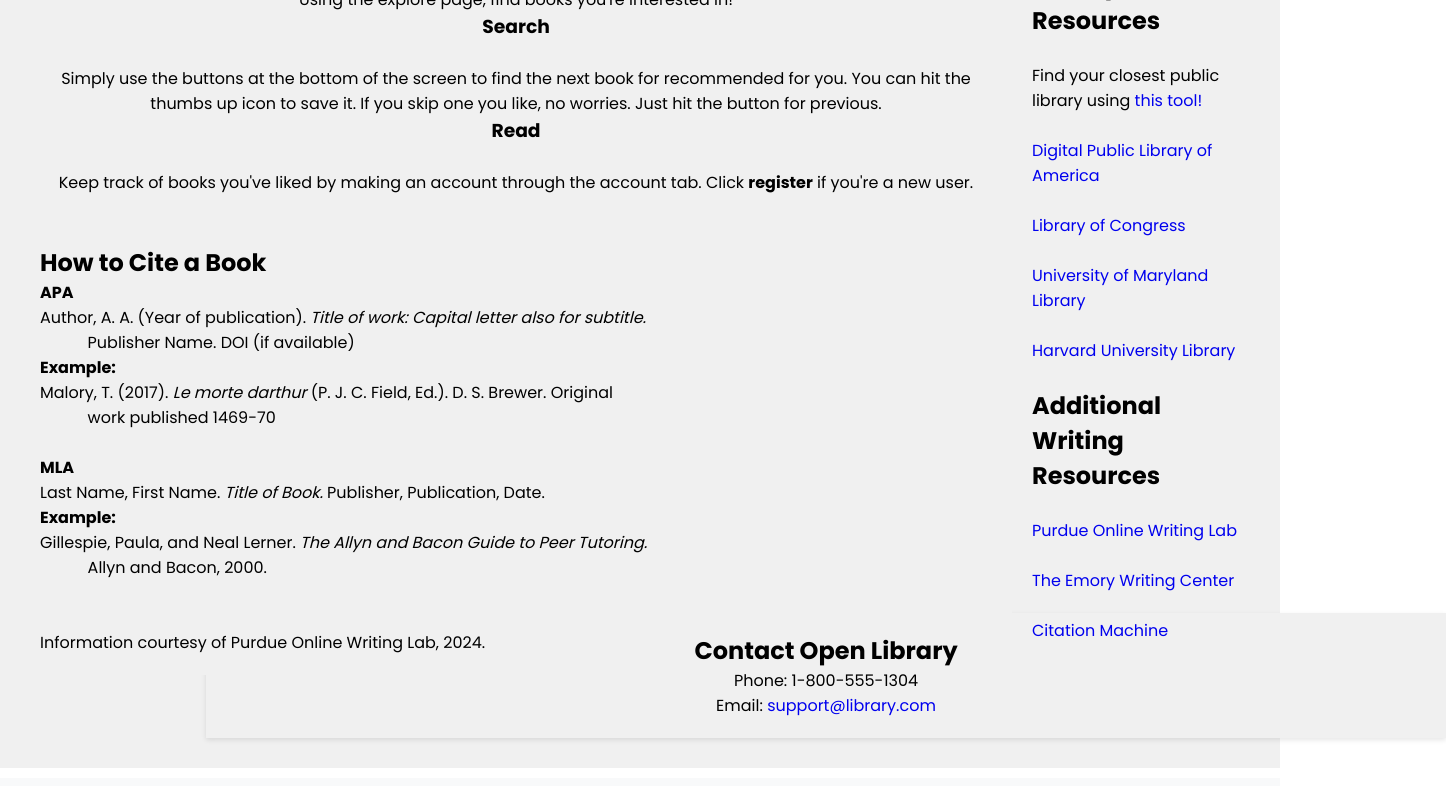
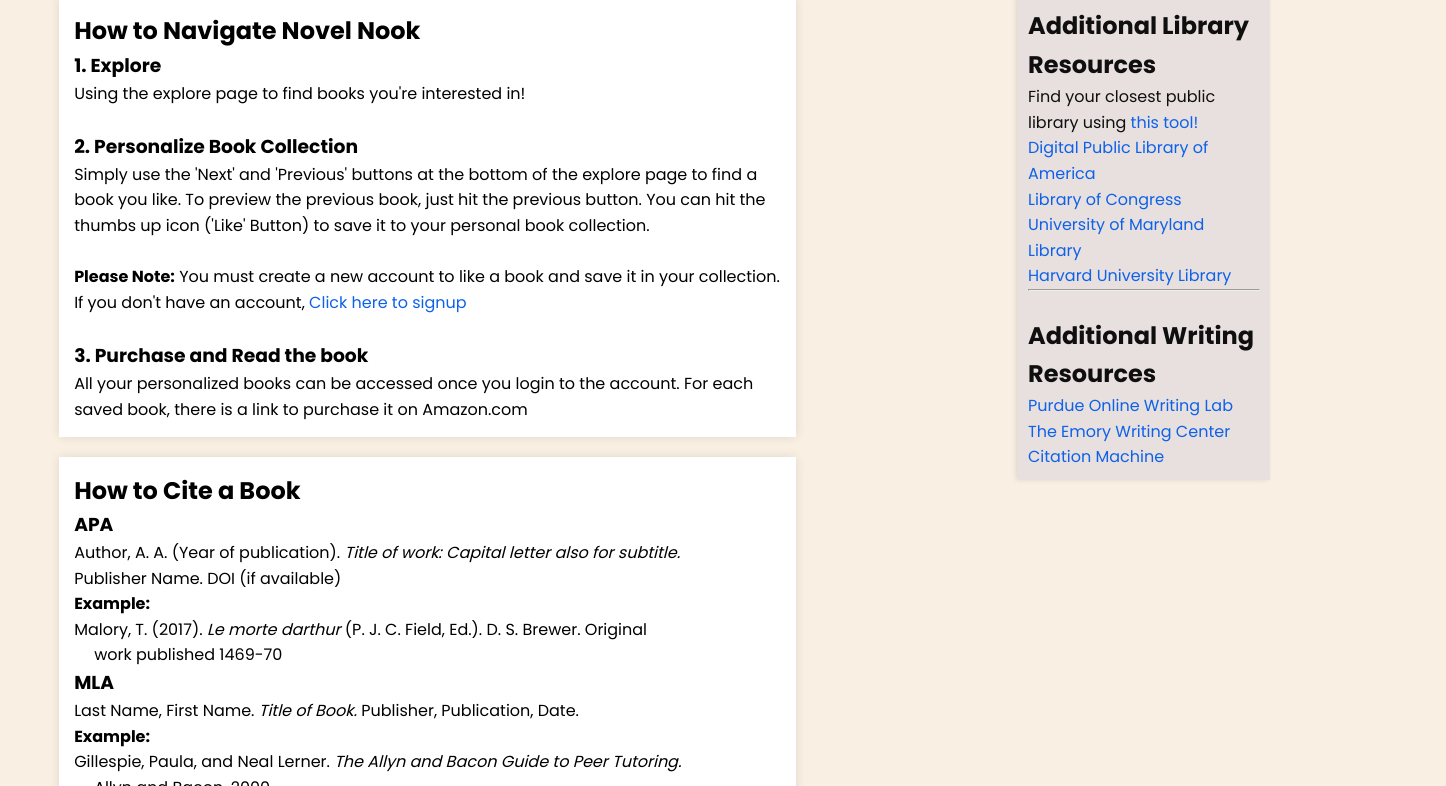
Before and after one commit to zahmad12terp/novelNook, a website: page public/help.html in a window 1280 px wide. Shown: the part 155-941 px from the top of the page, 1446 px wide, since content can reach past the window. Drawn offline with nearby package versions, Linux system fonts and the light colour scheme.

Commit message:
fixed help.html and help.css styling

```diff
--- a/public/help.css
+++ b/public/help.css
@@ -1,14 +1,4 @@
 @import url("https://fonts.googleapis.com/css2?family=Poppins:wght@400;600;700&display=swap");
-
-:root {
-  --primary-color: #0d62e9;
-  --primary-color-dark: #FF4742;
-  --secondary-color: #22796e;
-  --text-dark: #2a2635;
-  --text-light: #6b7280;
-  --bg-color: #f9efe3;
-  --max-width: 1200px;
-}
 
 :root {
   --primary-color: #0d62e9;
@@ -28,10 +18,29 @@
 
 a {
   text-decoration: none;
+  color: var(--primary-color);
+  transition: color 0.3s;
+}
+
+a:hover {
+  color: var(--primary-color-dark);
 }
 
 body {
   font-family: "Poppins", sans-serif;
+  background-color: var(--bg-color);
+  line-height: 1.6;
+}
+
+#header {
+  text-align: center;
+  padding: 20px;
+  background-color: var(--primary-color);
+  color: #fff;
+}
+
+#header h1 {
+  margin: 0;
 }
 
 nav {
@@ -41,12 +50,13 @@
   left: 0;
   background-color: #ffffff;
   z-index: 99;
+  box-shadow: 0 2px 4px rgba(0, 0, 0, 0.1);
 }
 
 .nav__content {
   max-width: var(--max-width);
   margin: auto;
-    padding: 1.5rem 1rem;
+  padding: 1rem 1rem;
   display: flex;
   align-items: center;
   justify-content: space-between;
@@ -56,10 +66,6 @@
   font-size: 1.5rem;
   font-weight: 600;
   color: var(--primary-color);
-    transition: 0.3s;
-  }
-  nav .logo a:hover {
-    color: var(--primary-color-dark);
 }
 
 nav .checkbox {
@@ -69,6 +75,7 @@
 nav input {
   display: none;
 }
+
 nav .checkbox i {
   font-size: 2rem;
   color: var(--primary-color);
@@ -82,6 +89,7 @@
   list-style: none;
   transition: left 0.3s;
 }
+
 nav ul li {
   position: relative;
 }
@@ -125,114 +133,76 @@
 }
 
 ul li a:hover {
-
   color: var(--primary-color);
-  }
-.section {
-  background-color: var(--bg-color);
-}
-
-.section__container {
-  min-height: 100vh;
-  max-width: var(--max-width);
-  margin: auto;
-  padding: 1rem;
-  display: grid;
-  grid-template-columns: repeat(2, 1fr);
-  gap: 4rem;
-}
-
-.content {
-  display: flex;
-  flex-direction: column;
-  justify-content: center;
-}
-
-.subtitle {
-  letter-spacing: 2px;
-  color: var(--text-light);
-  font-weight: 600;
-  margin-bottom: 0.5rem;
-}
-
-.title {
-  font-size: 2.5rem;
-  font-weight: 400;
-  line-height: 3rem;
-  color: var(--text-dark);
-  margin-bottom: 1rem;
-}
-
-.title span {
-  font-weight: 600;
-}
-
-#container {
-    width: 80%;
-    margin: 0 auto;
 }
 
 .container {
   display: flex;
-    justify-content: space-between;
-    max-width: 100%;
-    margin: auto;
-    height: calc(100vh - 120px);
-    padding: 0;
+  width: 100%;
+  height: 50%;
+  padding: 10px;
+  box-sizing: border-box;
 }
 
-.left-section {
-    flex: 0 0 80%;
+.main-content {
   display: flex;
   flex-direction: column;
+  flex: 1;
+  margin-right: 2%;
 }
 
-.right-section {
-    flex: 0 0 20%;
-    display: flex;
-    flex-direction: column;
-    justify-content: flex-start;
-    height: 98%;
+.content-top,
+.content-bottom
+  {
+  flex: 1;
+  padding: 15px;
+  background-color: #ffffff;
+  box-shadow: 0 0 10px rgba(0, 0, 0, 0.1);
+  margin-bottom: 2%; /* Space between top and bottom content */
+  max-width: 75%;
+  margin-left: 5%;
 }
 
 .contact-us {
-    width: 100%;
-    padding: 10px 20px;
-    background-color: #d0d0d0;
-    box-shadow: 0 2px 5px rgba(0,0,0,0.1);
-    text-align: center;
-    margin-top: 20px;
-    margin-left: 15%;
+  flex: 1;
+  padding: 15px;
+  background-color: #ffffff;
+  box-shadow: 0 0 10px rgba(0, 0, 0, 0.1);
+  margin-bottom: 1%; /* Space between top and bottom content */
+  max-width: 75%;
+  margin-left: 5%;
 }
-.citation-indent {
-    text-indent: 5%;
-}
-.how-to-heading {
-    text-align: center;
-}
-.howToDescription{
+
+h1 {
   text-align: center;
 }
 
-.section {
-    padding: 20px;
-    margin-bottom: 10px;
-    background-color: #f0f0f0;
-    transition: background-color 0.3s ease;
+.sidebar {
+  width: 20%;
+  height: 98%;
+  padding: 10px;
+  background-color: #e8dfdf;
+  color: rgb(16, 15, 15);
+  box-shadow: -2px 0 5px rgba(0, 0, 0, 0.1);
+  box-sizing: border-box;
 }
 
-.section:hover {
-    background-color: #e0e0e0;
+.how-to-cite h2,
+.right-section h2,
+.contact-us h2 {
+  margin-bottom: 20px;
+  color: var(--text-dark);
 }
 
+.how-to-cite h2,
+.right-section h2,
+.contact-us h2 {
+  margin-bottom: 20px;
+  color: var(--text-dark);
+}
 
-#book {
-    background: url('C:\\Users\\WillMicknick\\VSCode\\Fooling\\help-book-background.png') no-repeat center center;
-    background-size: contain;
-    position: relative;
-    width: 755px; /* Adjust width to match the background image */
-    height: 502px; /* Adjust height to match the background image */
-    margin: auto;
+.citation-indent {
+  margin-left: 20px;
 }
 
 /* Footer styling */
@@ -288,3 +258,28 @@
 #footer .footer__credit a:hover {
   text-decoration: underline;
 }
+
+@media (max-width: 768px) {
+  .nav__content {
+    flex-direction: column;
+  }
+
+  ul {
+    flex-direction: column;
+    gap: 0.5rem;
+  }
+
+  .container {
+    flex-direction: column;
+  }
+
+  .buttons-container {
+    flex-direction: column;
+    align-items: center;
+  }
+
+  .buttons-container button {
+    width: 100%;
+    margin-bottom: 10px;
+  }
+}
--- a/public/help.html
+++ b/public/help.html
@@ -9,13 +9,10 @@
     <link rel="stylesheet" href="help.css" />
     <script src="app.js" defer></script>
     <script src="https://kit.fontawesome.com/4df4693a91.js" crossorigin="anonymous"></script>
-
-    <!--Potential Names for Website: BookVerse, NovelNook, or ReaderRealm-->
     <title>NovelNook</title>
 </head>
 
 <body>
-
     <div id="header">
         <h1>Library Help Page</h1>
     </div>
@@ -39,8 +36,7 @@
                         <li><a href="login.html" id="login-link">Login</a></li>
                         <li><a href="signup.html" id="signup-link">Register</a></li>
                         <li><a href="mybooks.html" id="mybooks-link" style="display: none;">My Books</a></li>
-                        <!-- My Books link -->
-                        <li><a href="#" id="logout-link" style="display: none;">Logout</a></li> <!-- Logout link -->
+                        <li><a href="#" id="logout-link" style="display: none;">Logout</a></li>
                     </ul>
                 </li>
             </ul>
@@ -48,69 +44,49 @@
     </nav>
     <!--Navigation Bar End-->
 
-    <section class="section">
+    <h1>Help Page</h1>
     <div class="container">
-            <div class="left-section">
-                <div class="how-to-use section">
-                    <div>
-                        <h3 class="how-to-heading">Explore</h3><br>
-                        <p class="howToDescription">Using the explore page, find books you're interested in!</p>
+        <div class="main-content">
+            <div class="content-top">
+                <h2 id="how-to">How to Navigate Novel Nook</h2>
+                <h3 class="how-to-heading">1. Explore</h3>
+                <p class="howToDescription">Using the explore page to find books you're interested in!</p>
+                <br>
+
+                <h3 class="how-to-heading">2. Personalize Book Collection</h3>
+                <p class="howToDescription">Simply use the 'Next' and 'Previous' buttons at the bottom of the explore
+                    page to find a book you like. To preview the previous book, just hit the previous button.
+                    You can hit the thumbs up icon ('Like' Button) to save it to your personal book collection.
+                    <br>
+                    <br><strong>Please Note:</strong>
+                    You must create a new account to like a book and save it in your collection. If you don't have an
+                    account, <a href="signup.html">Click here to signup</a>
+                </p>
+                <br>
+
+                <h3 class="how-to-heading">3. Purchase and Read the book</h3>
+                <p class="howToDescription">All your personalized books can be accessed once you login to the account.
+                    For each saved book, there is a link to purchase it on Amazon.com</p>
             </div>
-                    <div>
-                        <h3 class="how-to-heading">Search</h3><br>
-                        <p class="howToDescription">Simply use the buttons at the bottom of the screen to find the next book for recommended for you. You can hit the thumbs up icon to save it. If you skip one you like, no worries. Just hit the button for previous.</p>
-                    </div>
-                    <div>
-                        <h3 class="how-to-heading">Read</h3><br>
-                        <p class="howToDescription">Keep track of books you've liked by making an account through the account tab. Click <b>register</b> if you're a new user.</p>
-                    </div>
-                </div>
-                <div class="how-to-cite section">
+            <div class="content-bottom">
                 <h2>How to Cite a Book</h2>
+                <h3>APA</h3>
+                <p>Author, A. A. (Year of publication). <i>Title of work: Capital letter also for subtitle.</i></p>
 
-                    <h4>APA</h4>
-                    <p>Author, A. A. (Year of publication). <i>Title of work: Capital letter also for subtitle.</i></p>
-                    <div class="citation-indent">
                 <p>Publisher Name. DOI (if available)</p>
-                    </div>
+
                 <p><b>Example:</b></p>
                 <p>Malory, T. (2017). <i>Le morte darthur</i> (P. J. C. Field, Ed.). D. S. Brewer. Original</p>
                 <div class="citation-indent">
                     <p>work published 1469-70</p>
-                    </div><br>
-                    <h4>MLA</h4>
+                </div>
+
+                <h3>MLA</h3>
                 <p>Last Name, First Name. <i>Title of Book.</i> Publisher, Publication, Date.</p>
                 <p><b>Example:</b></p>
                 <p>Gillespie, Paula, and Neal Lerner. <i>The Allyn and Bacon Guide to Peer Tutoring.</i></p>
                 <div class="citation-indent">
                     <p>Allyn and Bacon, 2000.</p>
-                    </div><br><br>
-
-                    <p>Information courtesy of Purdue Online Writing Lab, 2024.</p>
-
-                </div>
-            </div>
-            <div class="right-section section">
-                <h2>Additional Library Resources</h2><br>
-                <p>Find your closest public library using <a href="https://www.usa.gov/libraries" target="blank"
-                        title="Support your local library today!">this tool!</a></p><br>
-                <a href="https://dp.la/" target="blank" title="Search thousands of books, movies, and artworks.">Digital
-                    Public Library of America</a><br>
-                <a href="https://catalog.loc.gov/" target="blank" title="Our Nation's Library.">Library of
-                    Congress</a><br>
-                <a href="https://www.lib.umd.edu/" target="blank" title="Visit our University's Library!">University of
-                    Maryland Library</a><br>
-                <a href="https://library.harvard.edu/" target="blank"
-                    title="The World's Largest Library by Volumes.">Harvard University Library</a><br>
-
-                <h2>Additional Writing Resources</h2><br>
-                <a href="https://owl.purdue.edu/owl/index.html" target="blank"
-                    title="Writing Resource Provided by Purdue Univeristy.">Purdue Online Writing Lab</a><br>
-                <a href="https://writingcenter.emory.edu/resources/online-writing-resources.html" target="blank"
-                    title="Writing Resources from Emory University.">The Emory Writing Center</a><br>
-                <a href="https://www.citationmachine.net/" target="blank"
-                    title="We're not saying you should use this, but it does save time.">Citation Machine</a><br>
-
                 </div>
             </div>
             <div class="contact-us section">
@@ -118,7 +94,33 @@
                 <p>Phone: 1-800-555-1304</p>
                 <p>Email: <a href="mailto:support@library.com">support@library.com</a></p>
             </div>
-    </section>
+        </div>
+        <div class="sidebar">
+            <h2>Additional Library Resources</h2>
+            <p>Find your closest public library using <a href="https://www.usa.gov/libraries" target="_blank"
+                    title="Support your local library today!">this tool!</a></p>
+            <a href="https://dp.la/" target="_blank" title="Search thousands of books, movies, and artworks.">Digital
+                Public
+                Library of America</a><br>
+            <a href="https://catalog.loc.gov/" target="_blank" title="Our Nation's Library.">Library of Congress</a><br>
+            <a href="https://www.lib.umd.edu/" target="_blank" title="Visit our University's Library!">University of
+                Maryland Library</a><br>
+            <a href="https://library.harvard.edu/" target="_blank"
+                title="The World's Largest Library by Volumes.">Harvard
+                University Library</a>
+
+            <hr>
+            <br>
+            <h2>Additional Writing Resources</h2>
+            <a href="https://owl.purdue.edu/owl/index.html" target="_blank"
+                title="Writing Resource Provided by Purdue University.">Purdue Online Writing Lab</a><br>
+            <a href="https://writingcenter.emory.edu/resources/online-writing-resources.html" target="_blank"
+                title="Writing Resources from Emory University.">The Emory Writing Center</a><br>
+            <a href="https://www.citationmachine.net/" target="_blank"
+                title="We're not saying you should use this, but it does save time.">Citation Machine</a>
+        </div>
+    </div>
+
     <!--Footer Section Start-->
     <footer id="footer">
         <div class="footer__nav">
@@ -132,11 +134,9 @@
         <div class="footer__credit">
             <p>Data provided by <a href="https://openlibrary.org/" target="_blank">Open Library</a>.</p>
             <p>Open Library is an initiative of the Internet Archive, a 501(c)(3) non-profit, building a digital library
-                of
-                Internet sites and other cultural artifacts in digital form.</p>
+                of Internet sites and other cultural artifacts in digital form.</p>
         </div>
         <p>&copy; <span id="current-year"></span> NovelNook. All Rights Reserved.</p>
-    </footer>
     </footer>
     <!--Footer Section End-->
 
@@ -144,7 +144,6 @@
         // Script to update the year dynamically
         document.getElementById('current-year').textContent = new Date().getFullYear();
     </script>
-
 </body>
 
 </html>
```
Lines whose indentation alone changed are shown as unchanged.
